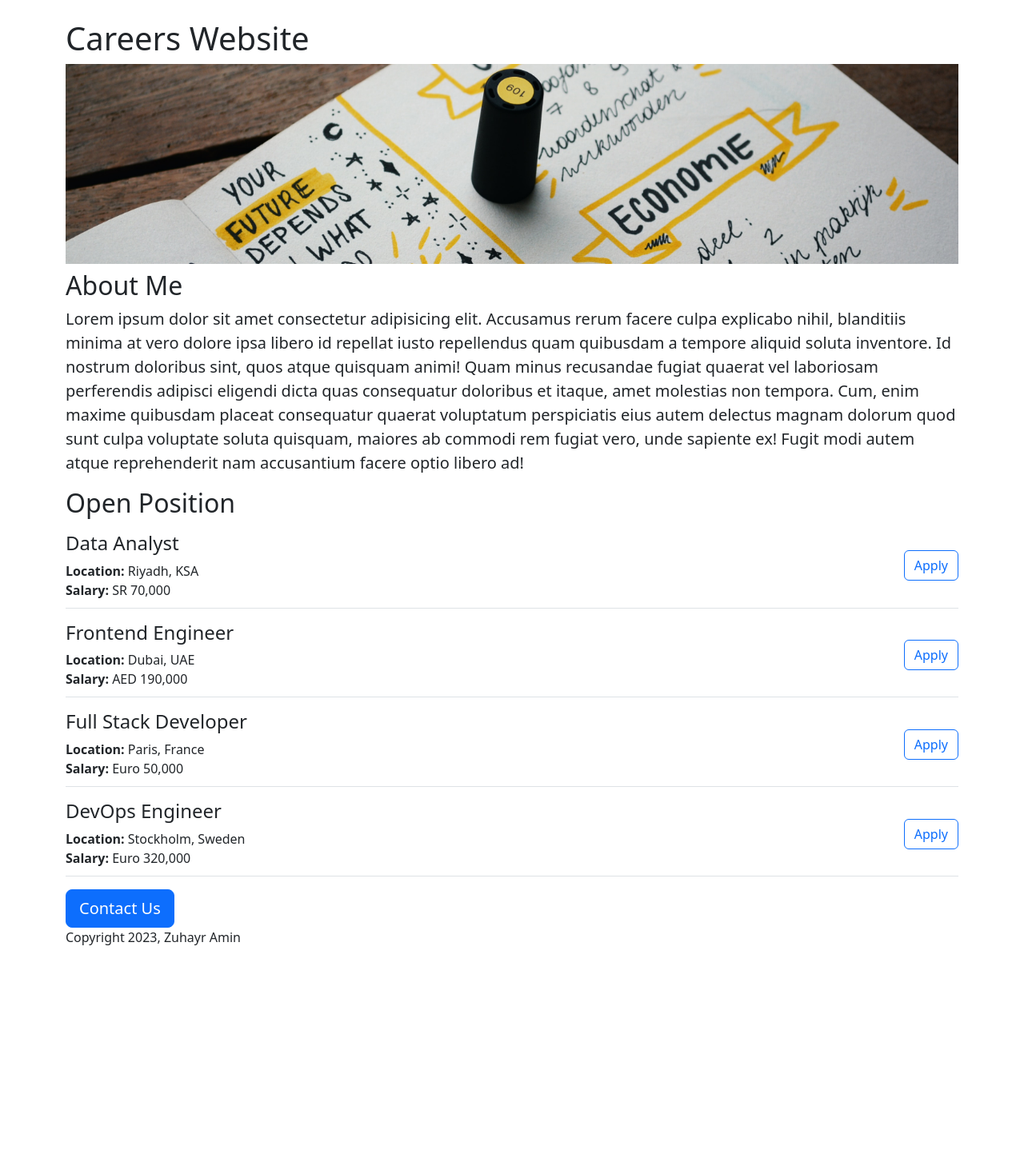
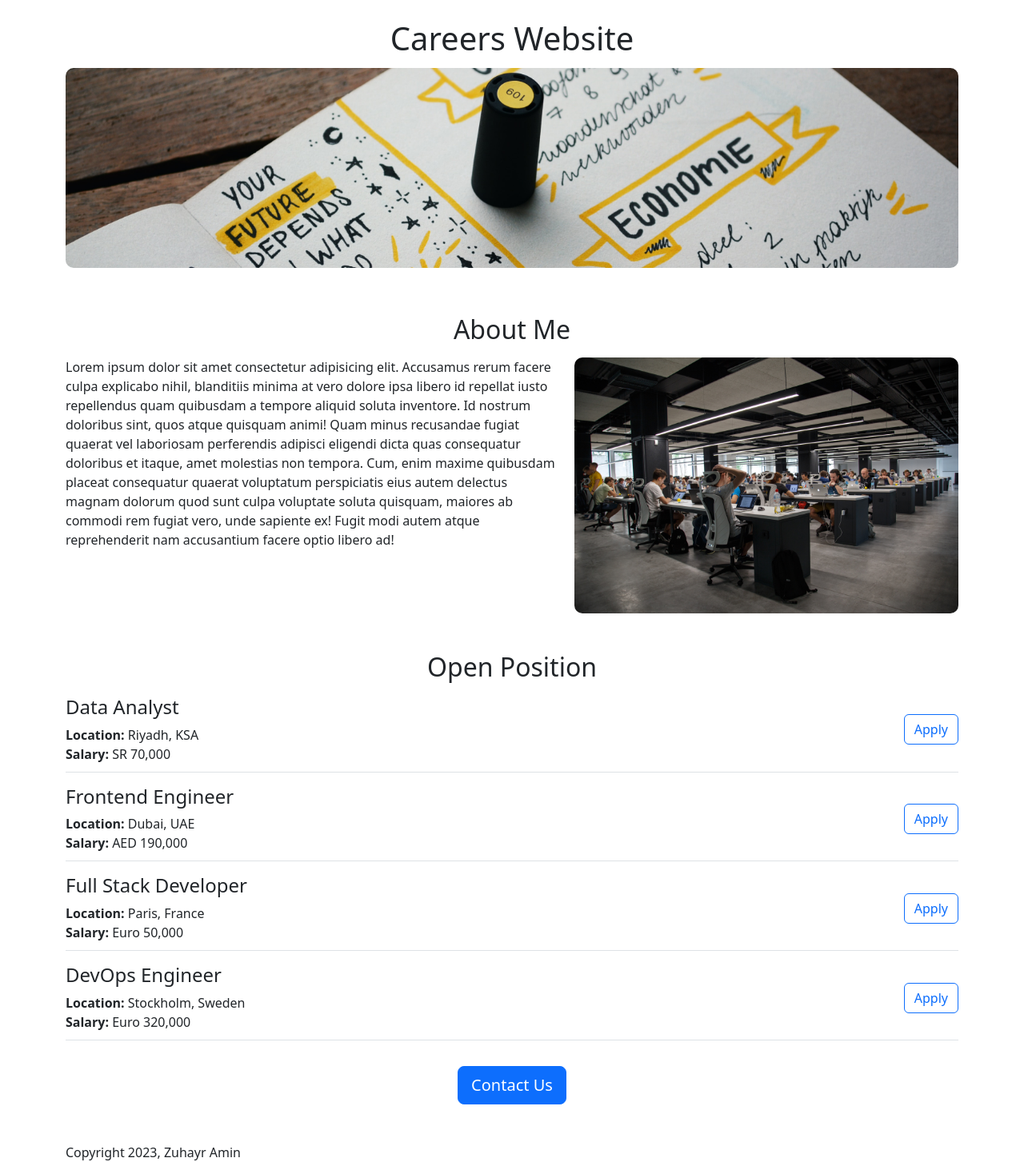
Before and after one commit to zuhayramin/careers-website, a Flask app: page / in a window 1280 px wide. Shown: the whole page at 80% size. Before the commit the page ends 1182 px from the top, so only its background shows below. Run offline with Flask 3, Linux system fonts and the light colour scheme.

Commit message:
Update UI

```diff
--- a/templates/home.html
+++ b/templates/home.html
@@ -9,6 +9,10 @@
             integrity="sha384-T3c6CoIi6uLrA9TneNEoa7RxnatzjcDSCmG1MXxSR1GAsXEV/Dwwykc2MPK8M2HN"
             crossorigin="anonymous" />
         <style>
+            h1,
+            h2 {
+                text-align: center;
+            }
             #banner {
                 height: 250px;
                 width: 100%;
@@ -24,29 +28,56 @@
                 class="img-fluid"
                 id="banner"
                 src="../static/banner.jpg"
-                alt="Motivational Image" />
+                alt="Motivational Image"
+                style="
+                    border-radius: 10px;
+                    margin-top: 5px;
+                    margin-bottom: 10px;
+                " />
 
-            <h2 class="mt-2">About Me</h2>
-            <p class="lead">
-                Lorem ipsum dolor sit amet consectetur adipisicing elit.
-                Accusamus rerum facere culpa explicabo nihil, blanditiis minima
-                at vero dolore ipsa libero id repellat iusto repellendus quam
-                quibusdam a tempore aliquid soluta inventore. Id nostrum
-                doloribus sint, quos atque quisquam animi! Quam minus recusandae
-                fugiat quaerat vel laboriosam perferendis adipisci eligendi
-                dicta quas consequatur doloribus et itaque, amet molestias non
-                tempora. Cum, enim maxime quibusdam placeat consequatur quaerat
-                voluptatum perspiciatis eius autem delectus magnam dolorum quod
-                sunt culpa voluptate soluta quisquam, maiores ab commodi rem
-                fugiat vero, unde sapiente ex! Fugit modi autem atque
-                reprehenderit nam accusantium facere optio libero ad!
-            </p>
+            <h2 class="mt-5 mb-3">About Me</h2>
+            <div
+                style="
+                    display: flex;
+                    justify-content: space-between;
+                    gap: 20px;
+                ">
+                <p>
+                    Lorem ipsum dolor sit amet consectetur adipisicing elit.
+                    Accusamus rerum facere culpa explicabo nihil, blanditiis
+                    minima at vero dolore ipsa libero id repellat iusto
+                    repellendus quam quibusdam a tempore aliquid soluta
+                    inventore. Id nostrum doloribus sint, quos atque quisquam
+                    animi! Quam minus recusandae fugiat quaerat vel laboriosam
+                    perferendis adipisci eligendi dicta quas consequatur
+                    doloribus et itaque, amet molestias non tempora. Cum, enim
+                    maxime quibusdam placeat consequatur quaerat voluptatum
+                    perspiciatis eius autem delectus magnam dolorum quod sunt
+                    culpa voluptate soluta quisquam, maiores ab commodi rem
+                    fugiat vero, unde sapiente ex! Fugit modi autem atque
+                    reprehenderit nam accusantium facere optio libero ad!
+                </p>
+                <img
+                    src="../static/employees.jpg"
+                    alt="Employees working"
+                    style="height: 320px; border-radius: 10px" />
+            </div>
 
-            <h2 class="mt-2">Open Position</h2>
+            <h2 class="mt-5">Open Position</h2>
             <p class="lead">
                 {% for job in jobs %} {% include 'allJobs.html' %} {% endfor %}
             </p>
-            <button class="btn btn-primary btn-lg">Contact Us</button>
+
+            <div
+                style="
+                    display: flex;
+                    justify-content: center;
+                    align-items: center;
+                ">
+                <button class="btn btn-primary btn-lg mt-3 mb-5">
+                    Contact Us
+                </button>
+            </div>
 
             <footer>Copyright 2023, Zuhayr Amin</footer>
         </div>
```
Also changed, not shown: static/employees.jpg (added).
